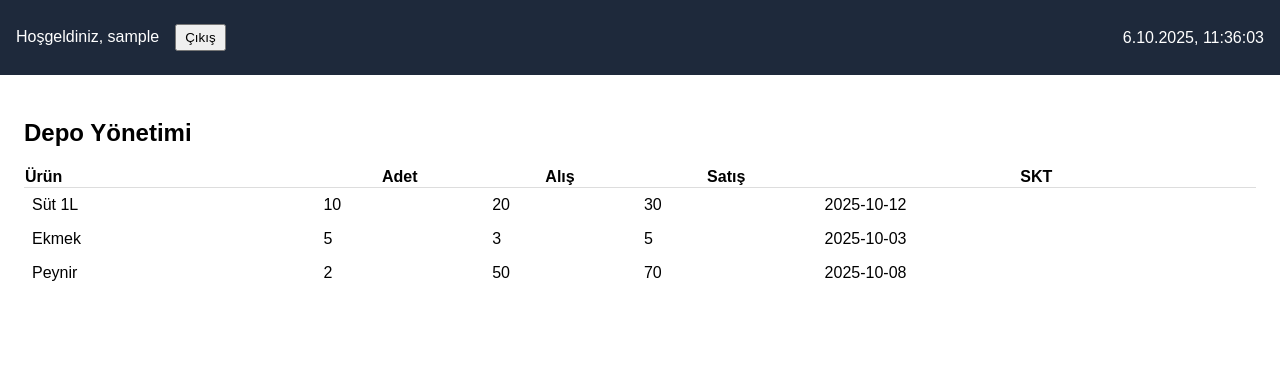
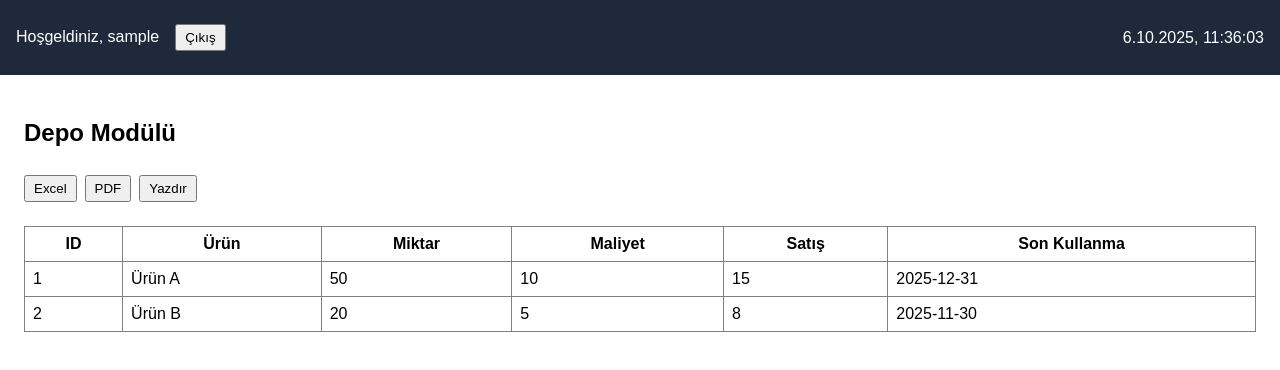
Before and after one commit to 07mercedes-source/panel-demov1, a Next.js app: page /depo in a window 1280 px wide. Shown: the top 370 px of the page. Built offline with nearby package versions, Linux system fonts and the light colour scheme; sample sign-in values are in the browser's storage.

Commit message:
Update depo.js

```diff
--- a/pages/depo.js
+++ b/pages/depo.js
@@ -1,32 +1,70 @@
+import { useState } from 'react';
+import * as XLSX from 'xlsx';
+import jsPDF from 'jspdf';
+import 'jspdf-autotable';
+
 export default function Depo() {
-  // demo veri statik:
-  const products = [
-    { id: 1, name: 'Süt 1L', qty: 10, purchase: 20, sale: 30, expiry: '2025-10-12' },
-    { id: 2, name: 'Ekmek', qty: 5, purchase: 3, sale: 5, expiry: '2025-10-03' },
-    { id: 3, name: 'Peynir', qty: 2, purchase: 50, sale: 70, expiry: '2025-10-08' }
-  ];
+  const [products] = useState([
+    { id: 1, name: 'Ürün A', quantity: 50, cost: 10, price: 15, expiry: '2025-12-31' },
+    { id: 2, name: 'Ürün B', quantity: 20, cost: 5, price: 8, expiry: '2025-11-30' }
+  ]);
+
+  const exportExcel = () => {
+    const ws = XLSX.utils.json_to_sheet(products);
+    const wb = XLSX.utils.book_new();
+    XLSX.utils.book_append_sheet(wb, ws, 'Depo');
+    XLSX.writeFile(wb, 'depo.xlsx');
+  };
+
+  const exportPDF = () => {
+    const doc = new jsPDF();
+    doc.text('Depo Listesi', 14, 16);
+    doc.autoTable({
+      startY: 20,
+      head: [['ID','Ürün','Miktar','Maliyet','Satış','Son Kullanma']],
+      body: products.map(p => [p.id, p.name, p.quantity, p.cost, p.price, p.expiry])
+    });
+    doc.save('depo.pdf');
+  };
+
+  const printTable = () => {
+    const printContent = document.getElementById('depo-table').outerHTML;
+    const newWin = window.open('', '', 'width=800,height=600');
+    newWin.document.write('<html><head><title>Depo Listesi</title></head><body>');
+    newWin.document.write(printContent);
+    newWin.document.write('</body></html>');
+    newWin.document.close();
+    newWin.print();
+  };
 
   return (
-    <div style={{ padding: 24, fontFamily: 'Arial, sans-serif' }}>
-      <h2>Depo Yönetimi</h2>
-      <table style={{ width: '100%', borderCollapse: 'collapse' }}>
+    <div style={{ padding: 24 }}>
+      <h2>Depo Modülü</h2>
+      <div style={{ marginBottom: 16 }}>
+        <button onClick={exportExcel}>Excel</button>
+        <button onClick={exportPDF} style={{ marginLeft: 8 }}>PDF</button>
+        <button onClick={printTable} style={{ marginLeft: 8 }}>Yazdır</button>
+      </div>
+      <table id="depo-table" border="1" cellPadding="8" style={{ borderCollapse: 'collapse', width: '100%' }}>
         <thead>
           <tr>
-            <th style={{ borderBottom: '1px solid #ddd', textAlign: 'left' }}>Ürün</th>
-            <th style={{ borderBottom: '1px solid #ddd' }}>Adet</th>
-            <th style={{ borderBottom: '1px solid #ddd' }}>Alış</th>
-            <th style={{ borderBottom: '1px solid #ddd' }}>Satış</th>
-            <th style={{ borderBottom: '1px solid #ddd' }}>SKT</th>
+            <th>ID</th>
+            <th>Ürün</th>
+            <th>Miktar</th>
+            <th>Maliyet</th>
+            <th>Satış</th>
+            <th>Son Kullanma</th>
           </tr>
         </thead>
         <tbody>
           {products.map(p => (
             <tr key={p.id}>
-              <td style={{ padding: 8 }}>{p.name}</td>
-              <td style={{ padding: 8 }}>{p.qty}</td>
-              <td style={{ padding: 8 }}>{p.purchase}</td>
-              <td style={{ padding: 8 }}>{p.sale}</td>
-              <td style={{ padding: 8 }}>{p.expiry}</td>
+              <td>{p.id}</td>
+              <td>{p.name}</td>
+              <td>{p.quantity}</td>
+              <td>{p.cost}</td>
+              <td>{p.price}</td>
+              <td>{p.expiry}</td>
             </tr>
           ))}
         </tbody>
```
